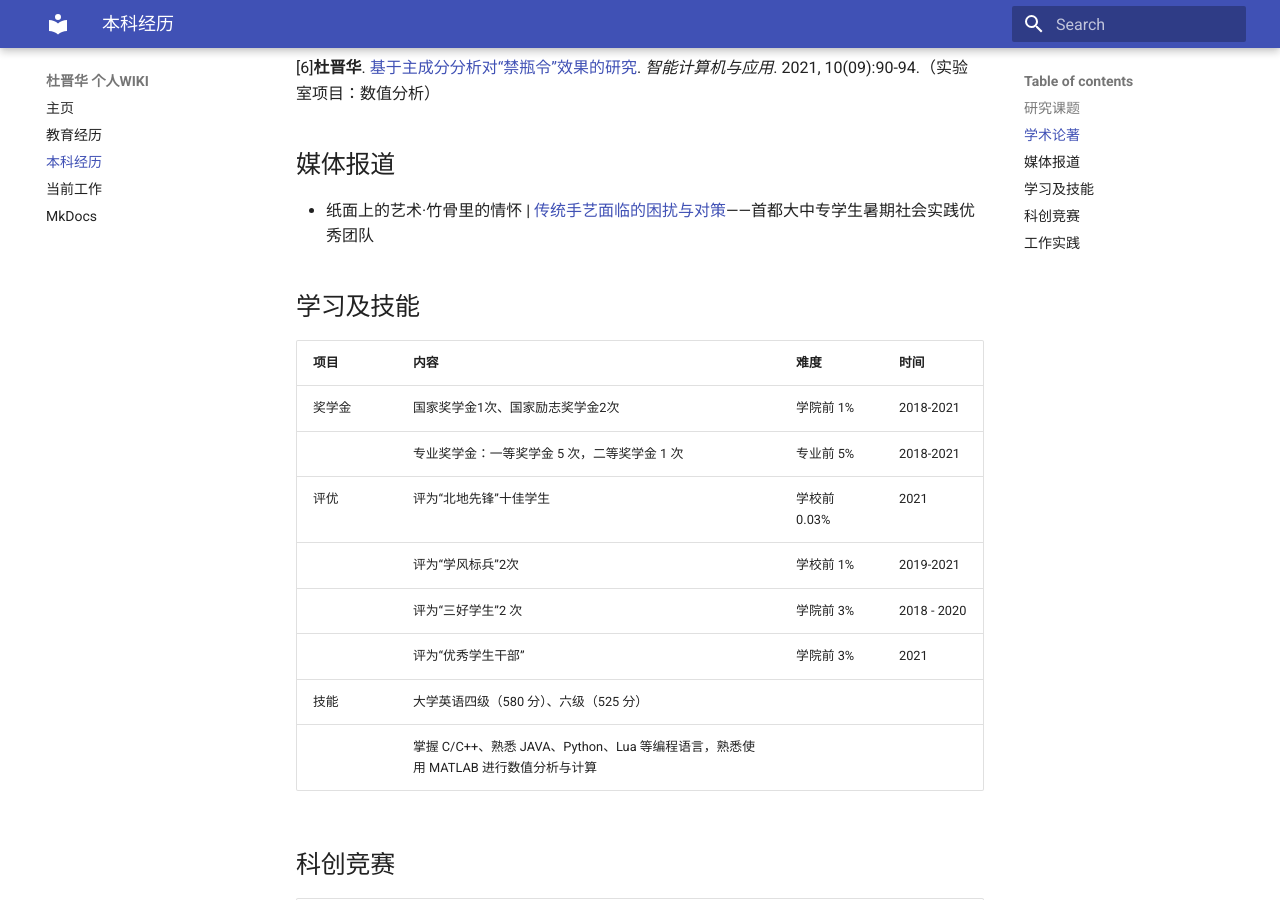
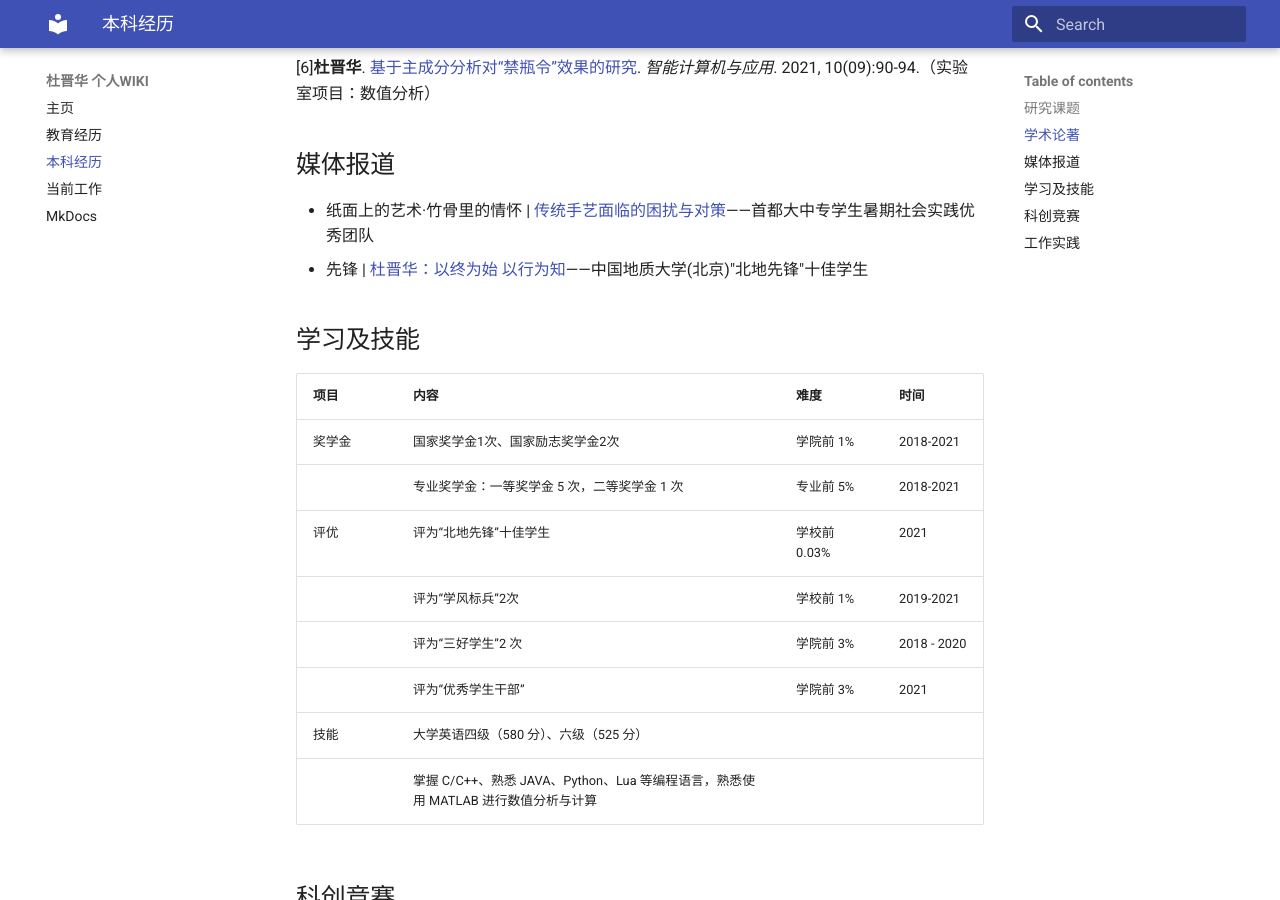
Before and after one commit to dujh22/Dujinhua_wiki, an MkDocs documentation site: the page built from docs/research_topic.md, in a window 1280 px wide and 900 px high, scrolled down 882 px. Built offline with MkDocs 1.6.1 and Material for MkDocs 9.7.7, drawn with Linux system fonts in a browser that asks for light colours.

Commit message:
first commit

```diff
--- a/docs/research_topic.md
+++ b/docs/research_topic.md
@@ -22,6 +22,7 @@
 ## 媒体报道
 
 - 纸面上的艺术·竹骨里的情怀 | [传统手艺面临的困扰与对策](http://sxx.youth.cn/jxqc/sxxxw/202001/t20200119_12172938.htm)——首都大中专学生暑期社会实践优秀团队
+- 先锋 | [杜晋华：以终为始 以行为知](https://mp.weixin.qq.com/s/8sos9Ky1WKftvNeOP1-7cg)——中国地质大学(北京)"北地先锋"十佳学生
 
 ## 学习及技能
 
```
